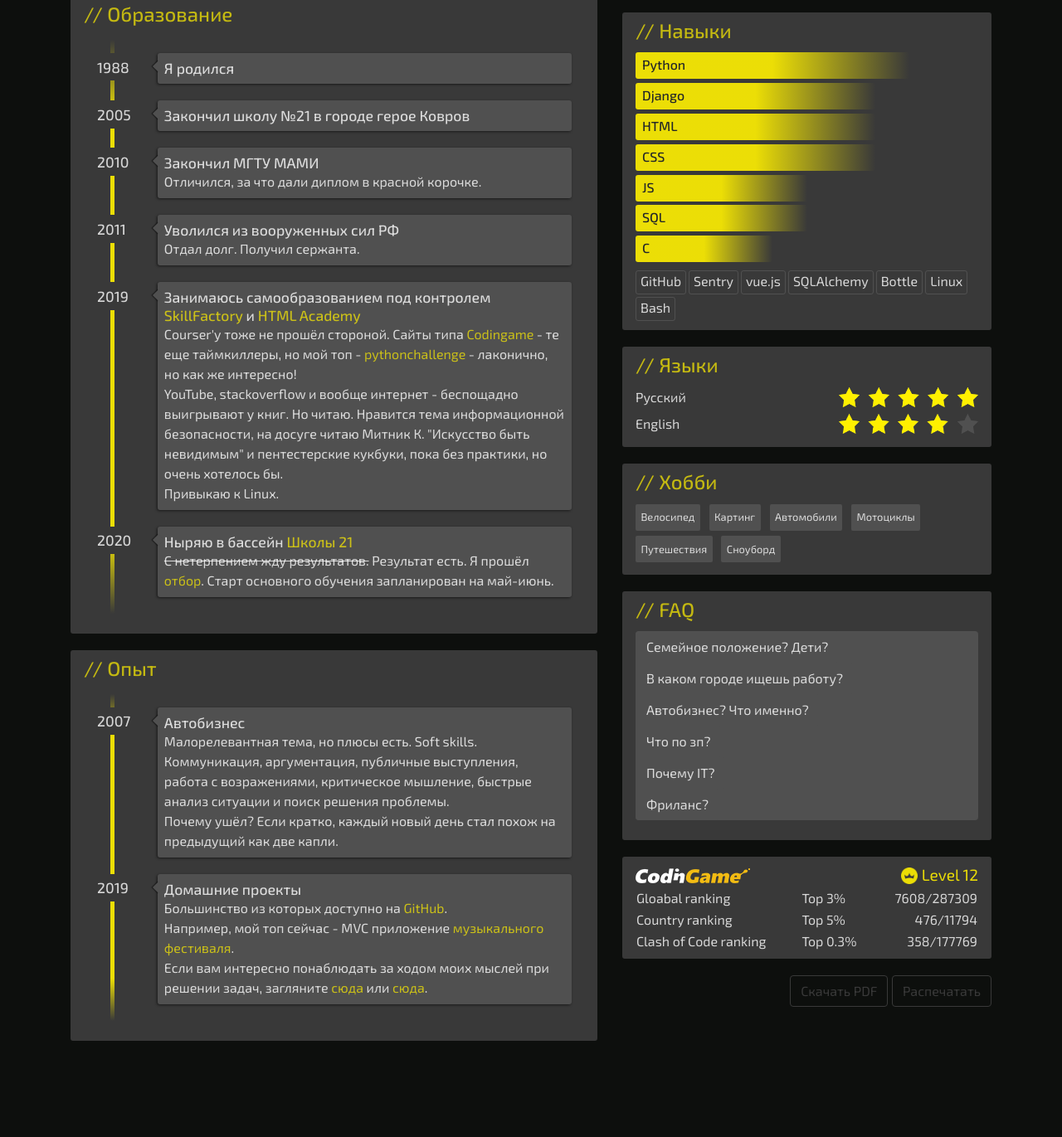
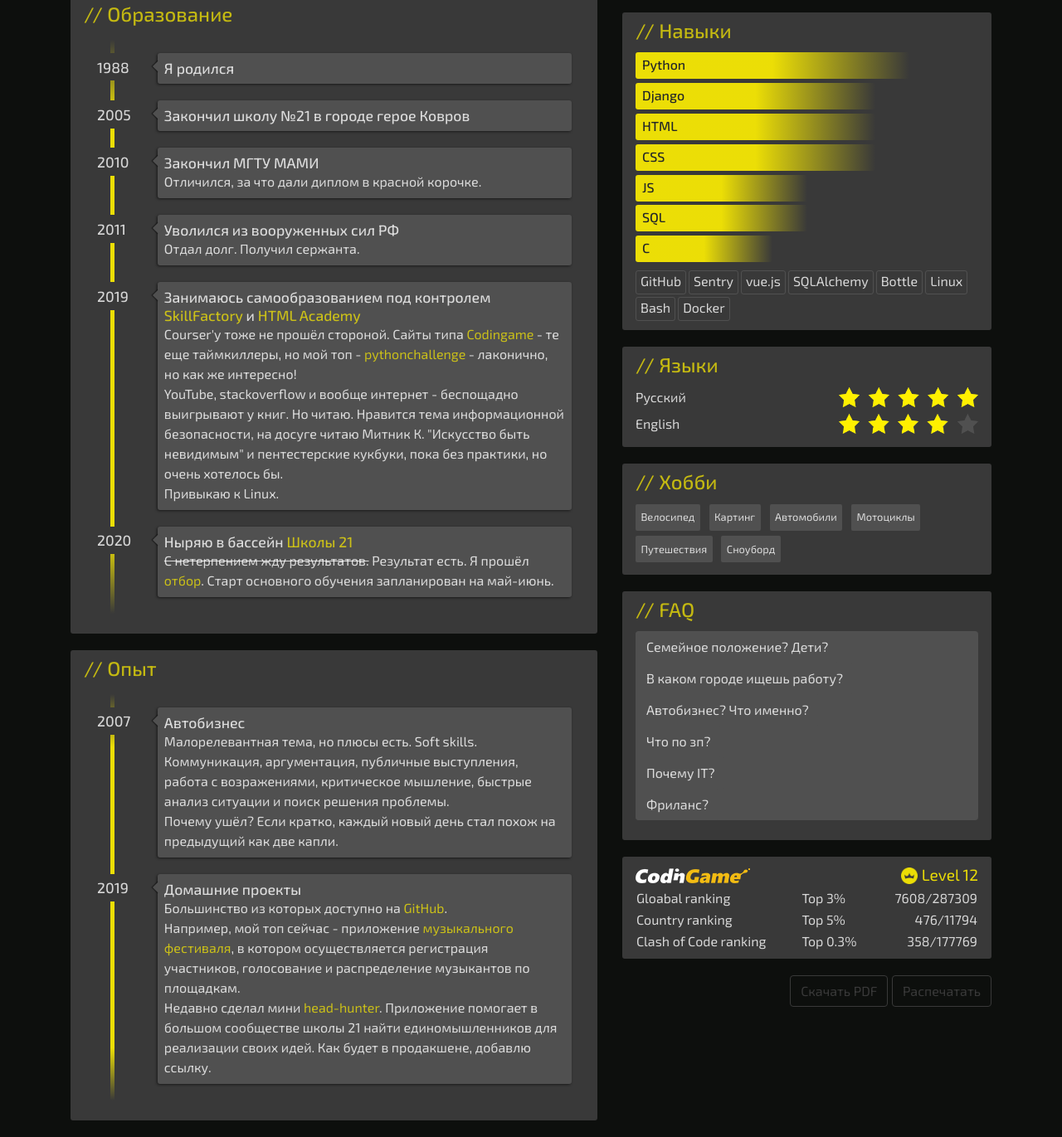
Before and after one commit to ENZ0g/CV, a plain HTML site: page index.html in a window 1280 px wide. Shown: the part 660-2031 px from the top of the page at 83% size. Before the commit the page ends 1935 px from the top, so only its background shows below. Drawn offline with nearby package versions, Linux system fonts and the light colour scheme; no server answers.

Commit message:
docker added

```diff
--- a/index.html
+++ b/index.html
@@ -34,7 +34,7 @@
                         <h2>Цель &mdash; Web-разработчик</h2>
                         <div class="about print-hide">
                             <p style="margin-bottom: 1em;">Знаете <a href="https://www.instagram.com/p/B55VsoFgpJC/?igshid=905s8plw7boy" target="_blank" class="link">мем</a> про путь разработчика? Вот мне кажется, я достиг локального максимума и передо мной столько всего неизведанного!</p>
-                            <p>И вот проблема: интересных направлений для изучения слишком много - не угонишься, надо выбирать. Решение: найти команду единомышленников (читай найти работу) и развиваться вместе. С этой целью создано резюме. Возможно, оно не идеальное, но не стесняйтесь задавать вопросы, это избавит от навешивания ярлыков и сохранит кучу времени! Успехов нам всем!</p>
+                            <p>И вот проблема: интересных направлений для изучения слишком много - не угонишься, надо выбирать. Решение: найти команду единомышленников (читай найти работу) и развиваться вместе. С этой целью создано резюме. Возможно, оно не идеальное, но не стесняйтесь задавать вопросы. Успехов нам всем!</p>
                         </div>
                     </div>
 
@@ -107,8 +107,9 @@
                                 <div class="description pull-right">
                                     <h3>Домашние проекты</h3>
                                     <p>Большинство из которых доступно на <a href="https://github.com/ENZ0g" target="_blank" class="link">GitHub</a>.</p>
-                                    <p>Например, мой топ сейчас - MVC приложение <a href="https://github.com/ENZ0g/music_fest_heroku" target="_blank" class="link">музыкального фестиваля</a>.</p>
-                                    <p>Если вам интересно понаблюдать за ходом моих мыслей при решении задач, загляните <a href="https://morning-eyrie-59702.herokuapp.com/how" target="_blank" class="link">сюда</a> или <a href="https://enz0g.github.io/HTML_classes/" target="_blank" class="link">сюда</a>.</p>
+                                    <p>Например, мой топ сейчас - приложение <a href="https://github.com/ENZ0g/music_fest_heroku" target="_blank" class="link">музыкального фестиваля</a>, в котором осуществляется регистрация
+                                    участников, голосование и распределение музыкантов по площадкам.</p>
+                                    <p>Недавно сделал мини <a href="https://github.com/ENZ0g/21entrepreneurs_hh" target="_blank" class="link">head-hunter</a>. Приложение помогает в большом сообществе школы 21 найти единомышленников для реализации своих идей. Как будет в продакшене, добавлю ссылку.</p>
                                 </div>
                             </li>
                         </ul>
@@ -194,6 +195,7 @@
                             <div>Bottle</div>
                             <div>Linux</div>
                             <div>Bash</div>
+                            <div>Docker</div>
                         </div>
                     </div>
 
```
